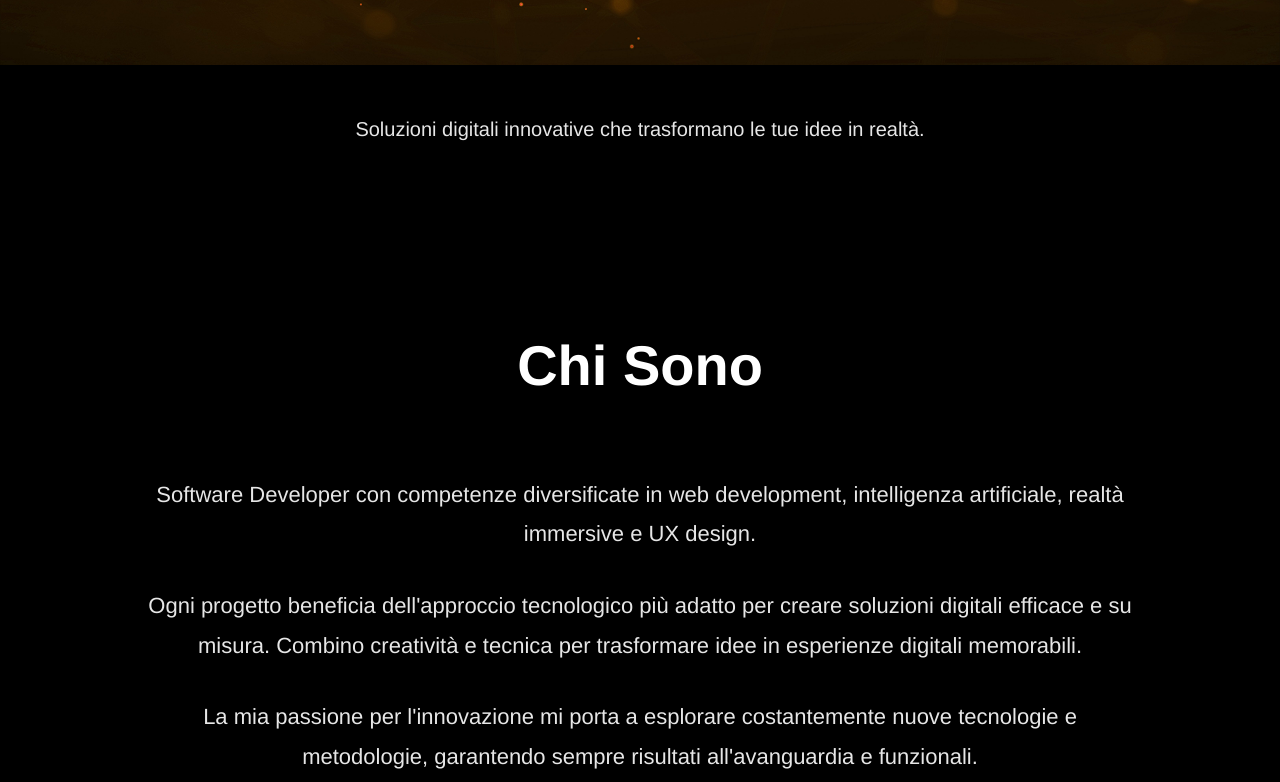
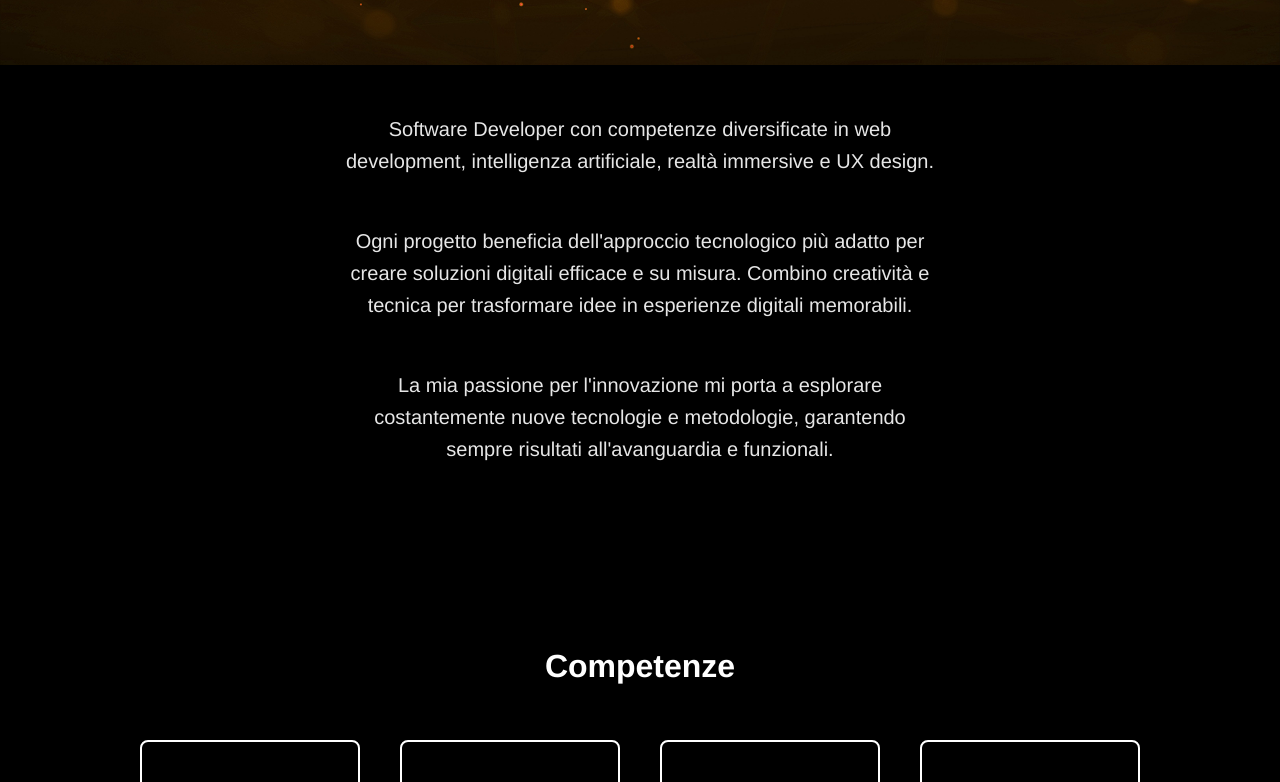
Before and after one commit to asyntes/asyntes.com, a React (Vite) app: page / in a window 1280 px wide. Shown: the part 434-1216 px from the top of the page. Built offline with nearby package versions, Linux system fonts and the light colour scheme.

Commit message:
updaye header about and hero

```diff
--- a/src/components/layout/Header/Header.tsx
+++ b/src/components/layout/Header/Header.tsx
@@ -7,7 +7,7 @@ const Header = () => {
 
     const navItems = [
         { name: 'Home', href: '#home' },
-        { name: 'Chi Sono', href: '#about' },
+        { name: 'Competenze', href: '#about' },
         { name: 'Contatti', href: '#contact' }
     ];
 
--- a/src/components/sections/About/About.tsx
+++ b/src/components/sections/About/About.tsx
@@ -5,27 +5,9 @@ const About = () => {
     return (
         <section id="about" className="about">
             <div className="about-container">
-                <h2 className="about-title">Chi Sono</h2>
                 <div className="about-content">
-                    <div className="about-text">
-                        <p className="about-description">
-                            Software Developer con competenze diversificate in web development,
-                            intelligenza artificiale, realtà immersive e UX design.
-                        </p>
-                        <p className="about-description">
-                            Ogni progetto beneficia dell'approccio tecnologico più adatto per
-                            creare soluzioni digitali efficace e su misura. Combino creatività
-                            e tecnica per trasformare idee in esperienze digitali memorabili.
-                        </p>
-                        <p className="about-description">
-                            La mia passione per l'innovazione mi porta a esplorare costantemente
-                            nuove tecnologie e metodologie, garantendo sempre risultati
-                            all'avanguardia e funzionali.
-                        </p>
-                    </div>
-
                     <div className="about-skills">
-                        <h3 className="skills-title">Competenze Principali</h3>
+                        <h2 className="skills-title">Competenze</h2>
                         <div className="skills-grid">
                             <div className="skill-item">
                                 <Code className="skill-icon" />
--- a/src/components/sections/Hero/Hero.tsx
+++ b/src/components/sections/Hero/Hero.tsx
@@ -15,8 +15,21 @@ const Hero = () => {
                         />
                     </div>
                     <p className="hero-description">
-                        Soluzioni digitali innovative che trasformano le tue idee in realtà.
+                        Software Developer con competenze diversificate in web development,
+                        intelligenza artificiale, realtà immersive e UX design.
                     </p>
+                    <p className="hero-description">
+                        Ogni progetto beneficia dell'approccio tecnologico più adatto per
+                        creare soluzioni digitali efficace e su misura. Combino creatività
+                        e tecnica per trasformare idee in esperienze digitali memorabili.
+                    </p>
+                    <p className="hero-description">
+                        La mia passione per l'innovazione mi porta a esplorare costantemente
+                        nuove tecnologie e metodologie, garantendo sempre risultati
+                        all'avanguardia e funzionali.
+                    </p>
+
+
                 </div>
             </div>
         </section>
```
